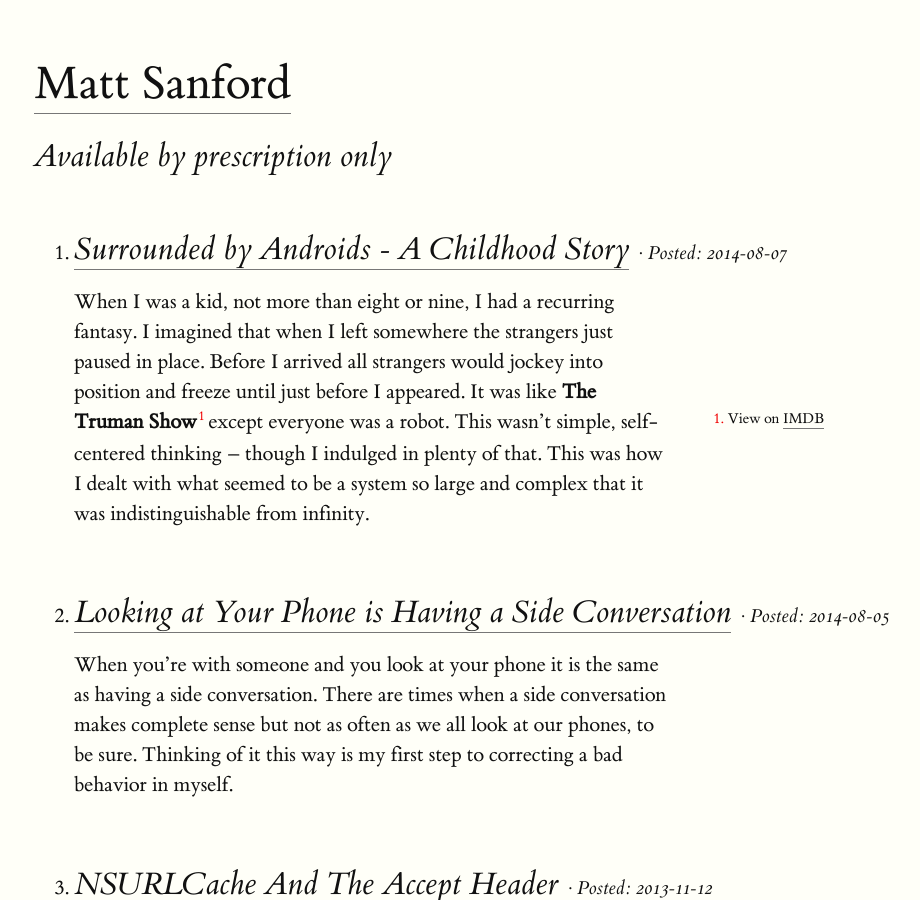
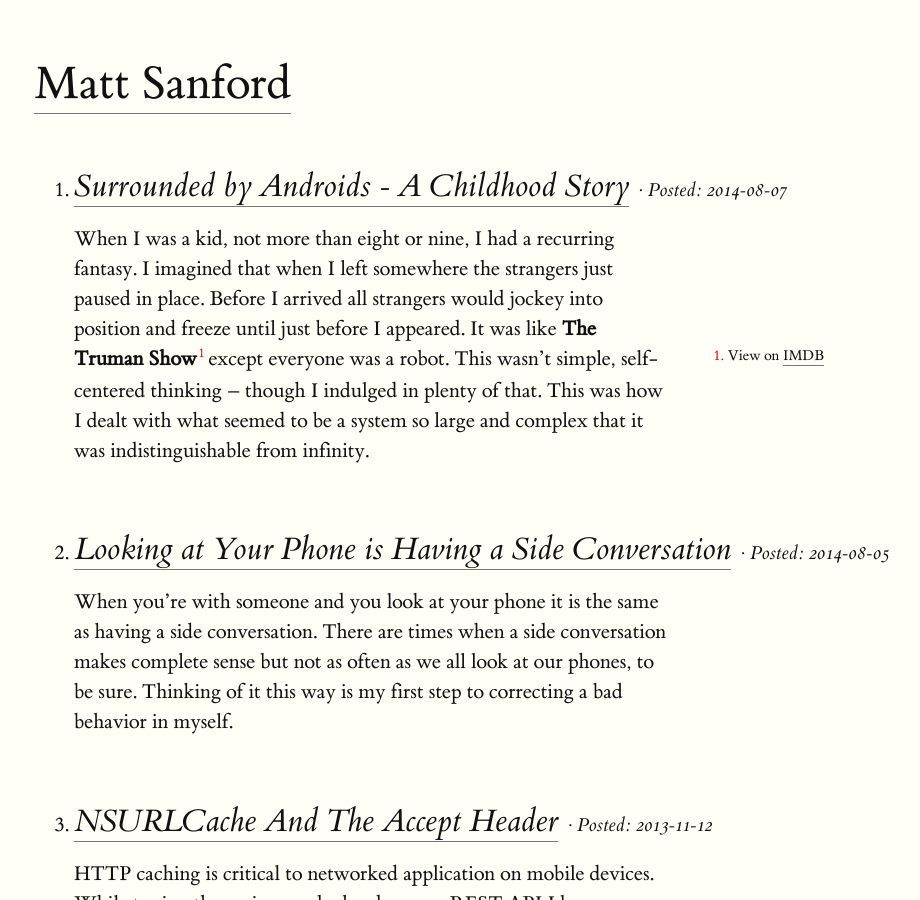
Before and after one commit to mzsanford/mzsanford.com, a Jekyll site: the page built from blog/blog.html, in a window 1280 px wide and 900 px high. Shown: the whole window, without its empty margins (126-1046 px from the left). Built offline with Jekyll 4.4.1, drawn with Linux system fonts in a browser that asks for light colours; Markdown is read by kramdown in place of the engine named in the settings.

Commit message:
Very simeple main page in Tufte style

```diff
--- a/blog/_layouts/default.html
+++ b/blog/_layouts/default.html
@@ -18,7 +18,6 @@
           <div class="site">
             <header>
               <h1><a href="http://mzsanford.com">Matt Sanford</a></h1>
-              <h2>Available by prescription only</h2>
             </header>
 
             {{ content }}
--- a/blog/index.html
+++ b/blog/index.html
@@ -4,6 +4,9 @@
 ---
 
 <div id="contents">
+  <header>
+    Places in which I may be found.
+  </header>
   <nav>
     <ol>
       <li>
@@ -16,9 +19,6 @@
         <a href="http://twitter.com/mzsanford">Twitter</a>
       </li>
       <li>
-        <a href="http://www.flickr.com/photos/mzsanford/">Flickr</a>
-      </li>
-      <li>
         <a href="http://www.linkedin.com/in/mzsanford">LinkedIn</a>
       </li>
       <li>
```
